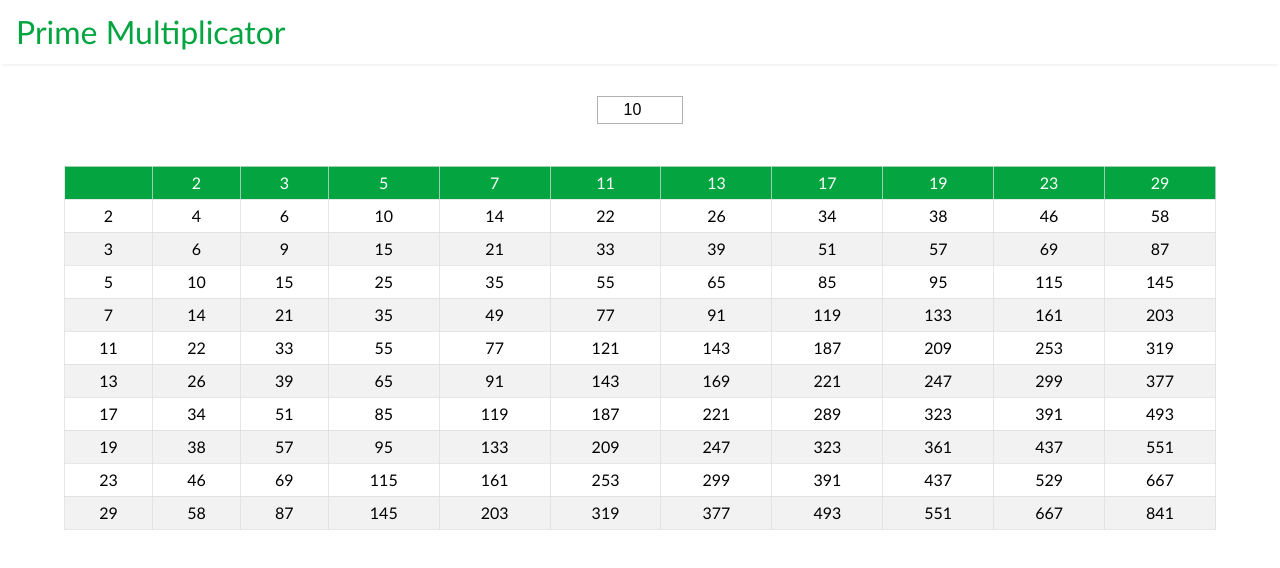
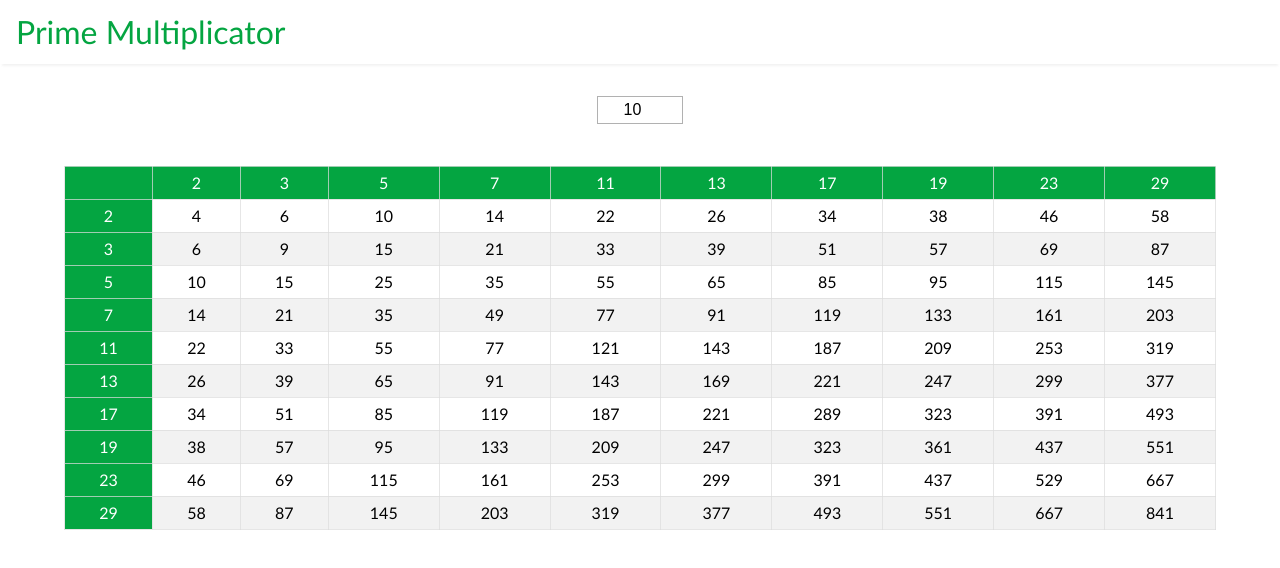
Before and after one commit to Oyekunle-Mark/prime-multiplicator, a React (Create React App) app: page / in a window 1280 px wide. Shown: the top 568 px of the page. Built offline with nearby package versions, Linux system fonts and the light colour scheme.

Commit message:
Added styling to the first td ina tr

```diff
--- a/src/components/table/Table.css
+++ b/src/components/table/Table.css
@@ -29,3 +29,8 @@ table thead tr {
 table thead tr:hover {
   background-color: #04a541;
 }
+
+table tr td:first-child {
+  background-color: #04a541;
+  color: #ffffff;
+}
```
